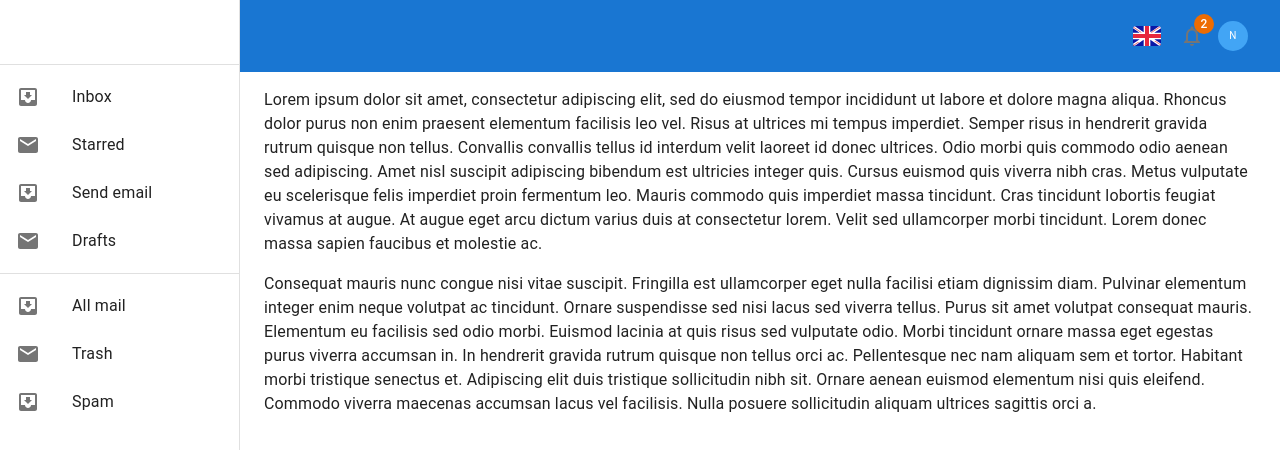
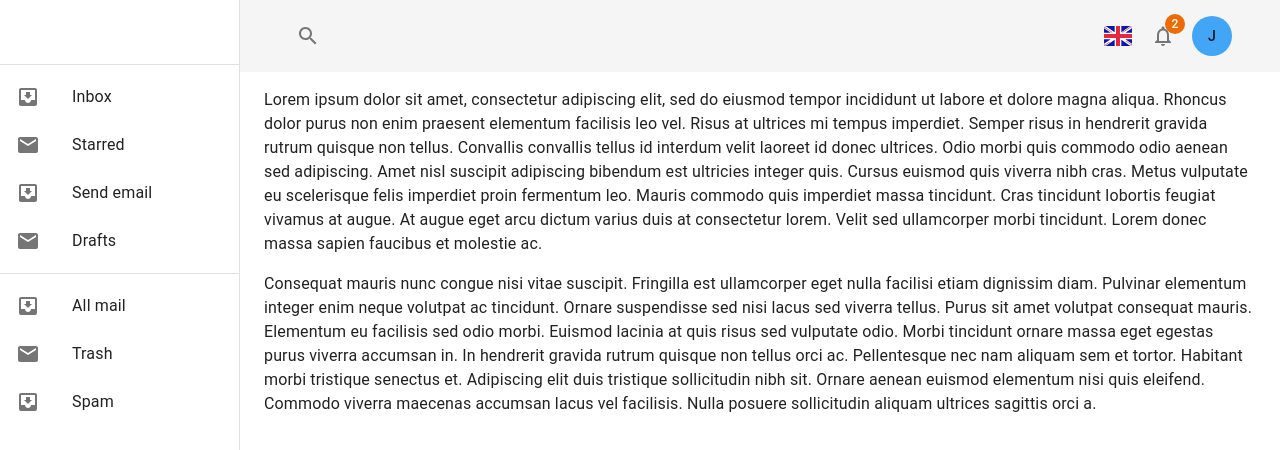
Before and after one commit to HTLA380/React-Dashboard, a React app: page /user in a window 1280 px wide. Shown: the top 450 px of the page. Built offline with nearby package versions, Linux system fonts and the light colour scheme; the HTML template or start-up script is replaced by a standard one.

Commit message:
adding user popover element

```diff
--- a/src/components/navbar/Navbar.tsx
+++ b/src/components/navbar/Navbar.tsx
@@ -1,21 +1,36 @@
 import React from "react";
 import SearchComponent from "./SearchComponent";
-import { StyledAppBar, StyledAvatar, StyledStack } from "./NavbarStyles";
+import { StyledStack } from "./NavbarStyles";
 import LanguageSelector from "./LanguageSelector.js";
 import Notifications from "./Notifications.js";
+import { AppBar } from "@mui/material";
+import { grey } from "@mui/material/colors";
+import User from "./User.js";
 
-const Navbar: React.FC = () => {
+interface NavbarInterface {
+  drawerWidth: number;
+}
+
+const Navbar: React.FC<NavbarInterface> = ({ drawerWidth }) => {
   return (
-    <StyledAppBar>
+    <AppBar
+      position="fixed"
+      sx={{
+        width: { sm: `calc(100% - ${drawerWidth}px)` },
+        ml: { sm: `${drawerWidth}px` },
+        p: "1rem 3rem",
+        backgroundColor: grey[100],
+        boxShadow: "none",
+      }}>
       <StyledStack sx={{ justifyContent: "space-between" }}>
         <SearchComponent />
         <StyledStack>
           <LanguageSelector />
           <Notifications />
-          <StyledAvatar>N</StyledAvatar>
+          <User />
         </StyledStack>
       </StyledStack>
-    </StyledAppBar>
+    </AppBar>
   );
 };
 
--- a/src/components/navbar/NavbarStyles.tsx
+++ b/src/components/navbar/NavbarStyles.tsx
@@ -1,14 +1,5 @@
-import { AppBar, Avatar, Fab, Stack, styled } from "@mui/material";
+import { Fab, Stack, styled } from "@mui/material";
 import { blue, grey } from "@mui/material/colors";
-
-const StyledAppBar = styled(AppBar)({
-  position: "absolute",
-  top: 0,
-  left: 0,
-  right: 0,
-  boxShadow: "none",
-  padding: "1rem 2rem",
-});
 
 const StyledStack = styled(Stack)({
   flexDirection: "row",
@@ -27,12 +18,13 @@ const StyledIcon = styled(Fab)({
   },
 });
 
-const StyledAvatar = styled(Avatar)({
+const StyledAvatar = styled(Fab)({
   backgroundColor: blue[400],
-  width: 30,
-  height: 30,
-  fontSize: 10,
-  marginLeft: 1,
+  marginLeft: 4,
+  boxShadow: "none",
+  ":hover": {
+    backgroundColor: blue[800],
+  },
 });
 
-export { StyledAppBar, StyledStack, StyledIcon, StyledAvatar };
+export { StyledStack, StyledIcon, StyledAvatar };
--- /dev/null
+++ b/src/components/navbar/User.tsx
@@ -0,0 +1,64 @@
+import React from "react";
+import PopoverEl from "../../utils/PopoverEl";
+import {
+  Box,
+  Divider,
+  List,
+  ListItem,
+  ListItemButton,
+  ListItemText,
+  Typography,
+} from "@mui/material";
+import { StyledAvatar } from "./NavbarStyles";
+
+const style = {
+  width: 180,
+  bgcolor: "background.paper",
+};
+
+const User: React.FC = () => {
+  return (
+    <PopoverEl
+      margin=".5rem 0 0 0"
+      Btn={<StyledAvatar size="small">J</StyledAvatar>}
+      PopoverContent={
+        <List style={style} component="nav" aria-label="mailbox folders">
+          <ListItem>
+            <ListItemText
+              disableTypography
+              sx={{ fontSize: 14 }}
+              primary={
+                <Typography sx={{ fontWeight: "medium", fontSize: 14 }}>
+                  Jaydon Frankie
+                </Typography>
+              }
+              secondary="demo@minimals.cc"
+            />
+          </ListItem>
+          <Divider />
+          <ListItemButton dense>
+            <ListItemText primary="Home" />
+          </ListItemButton>
+          <ListItemButton dense>
+            <ListItemText primary="Profile" />
+          </ListItemButton>
+          <ListItemButton dense>
+            <ListItemText primary="Settings" />
+          </ListItemButton>
+          <Divider />
+          <ListItemButton dense>
+            <ListItemText
+              primary={
+                <Typography fontSize={14} color="#ff2600">
+                  Logout
+                </Typography>
+              }
+            />
+          </ListItemButton>
+        </List>
+      }
+    />
+  );
+};
+
+export default User;
```
